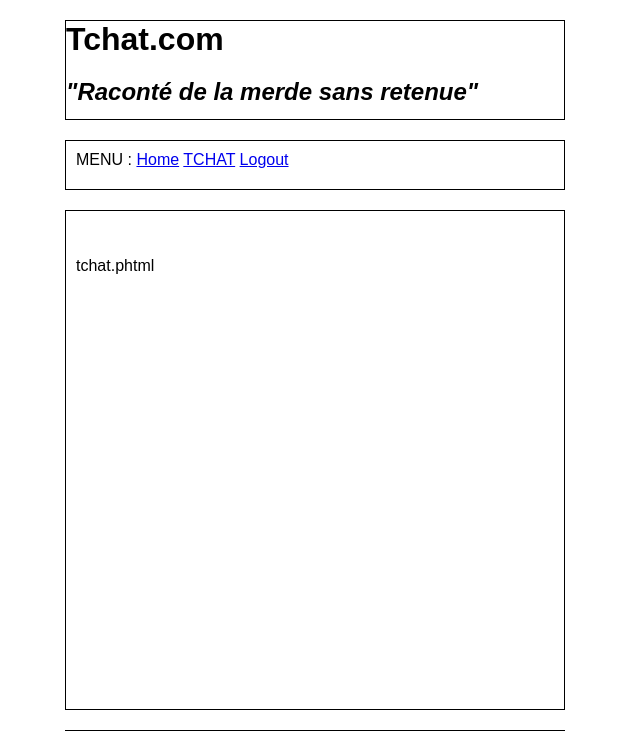
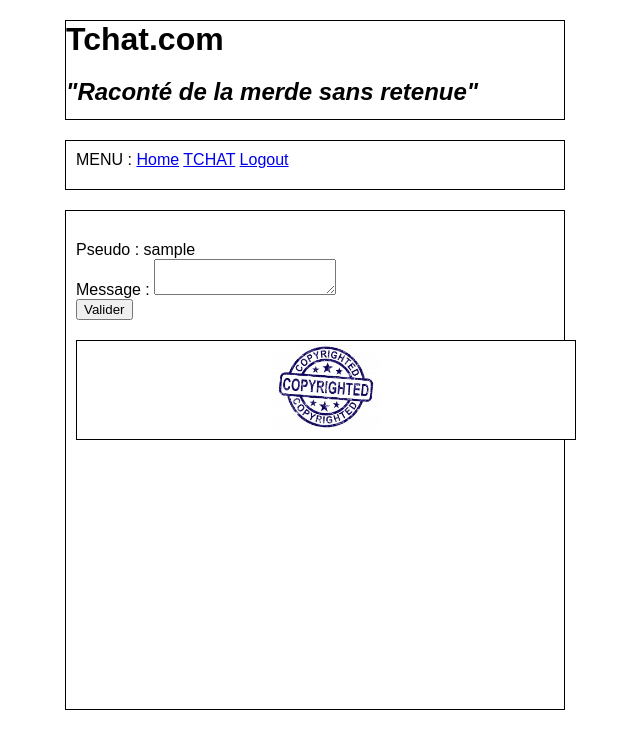
Before and after one commit to zzpapy/tchat, a PHP site: page /index.php?page=tchat in a window 1280 px wide. Shown: the top 731 px of the page, without its empty margins (325-965 px from the left). After the commit the page ends 710 px from the top, so only its background shows below. Run offline with PHP 8.4, Linux system fonts and the light colour scheme; the visitor is signed in with stand-in values (Sample User, id 1); tables that the repository leaves empty or names only in its code hold one stand-in row (values such as "Sample post"); some libraries are stand-ins or nearby versions.

Commit message:
tchat html

```diff
--- a/apps/tchat.php
+++ b/apps/tchat.php
@@ -1,3 +1,10 @@
 <?php
+
+
+	$userManager=new UserManager($db);
+	$user=$userManager->FindById($_SESSION["id"]);
+
+
 	require('views/tchat.phtml');
+
 ?>
--- a/views/tchat.phtml
+++ b/views/tchat.phtml
@@ -1,3 +1,18 @@
 <div class="cube1">
-	<p>tchat.phtml</p>
-</div>
+	<div id="messages">
+            <!-- les messages du tchat -->
+
+
+
+        </div>
+
+		<form id="form" method="POST" >
+		    Pseudo : <?=htmlentities($user->getLogin())?><br />
+		    Message : <textarea name="message" id="message"></textarea><br />
+		    <!-- <input type="submit" name="submit" value="Envoyez votre message !" id="envoi" /> -->
+		    <button type="submit" name="submit">Valider</button>
+		</form>
+
+        <script src="https://ajax.googleapis.com/ajax/libs/jquery/1.7.2/jquery.min.js"></script>
+        <script src="public/scripts/tchat.js"></script>
+    </body>
```
